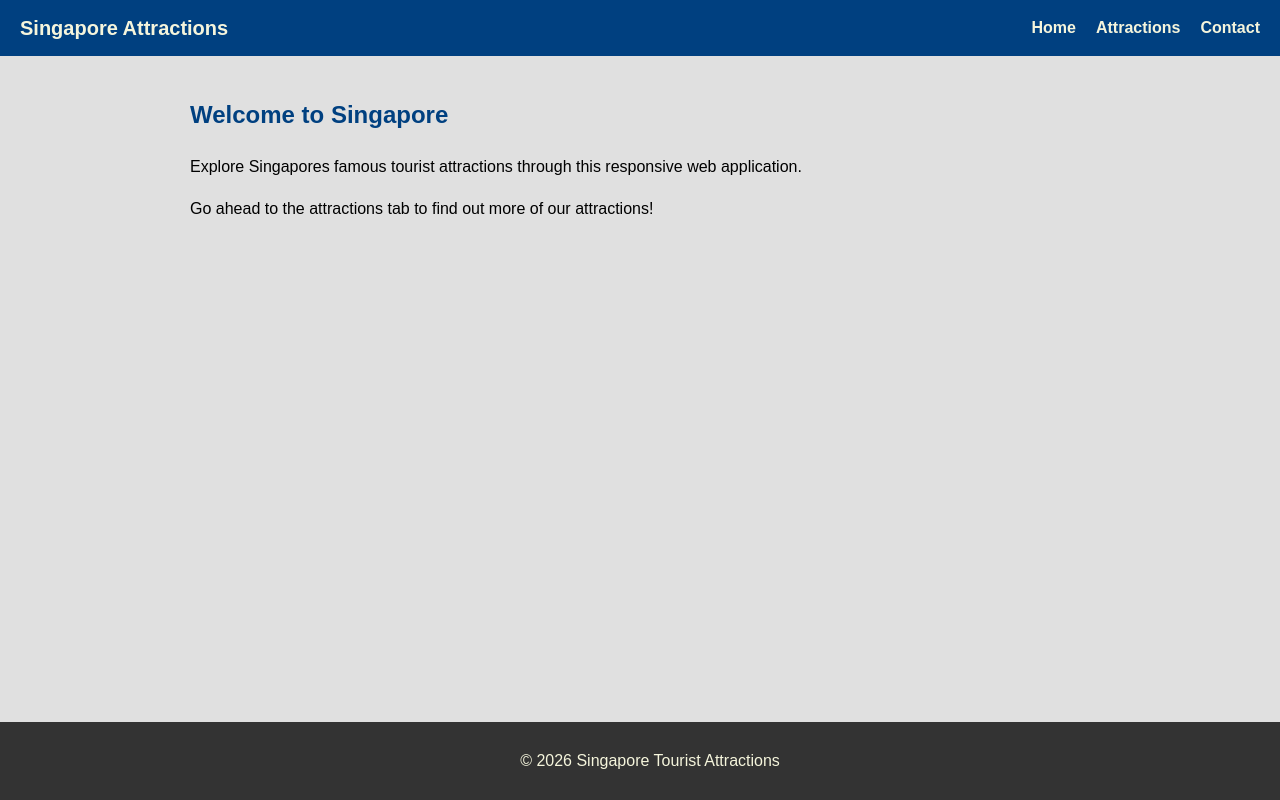
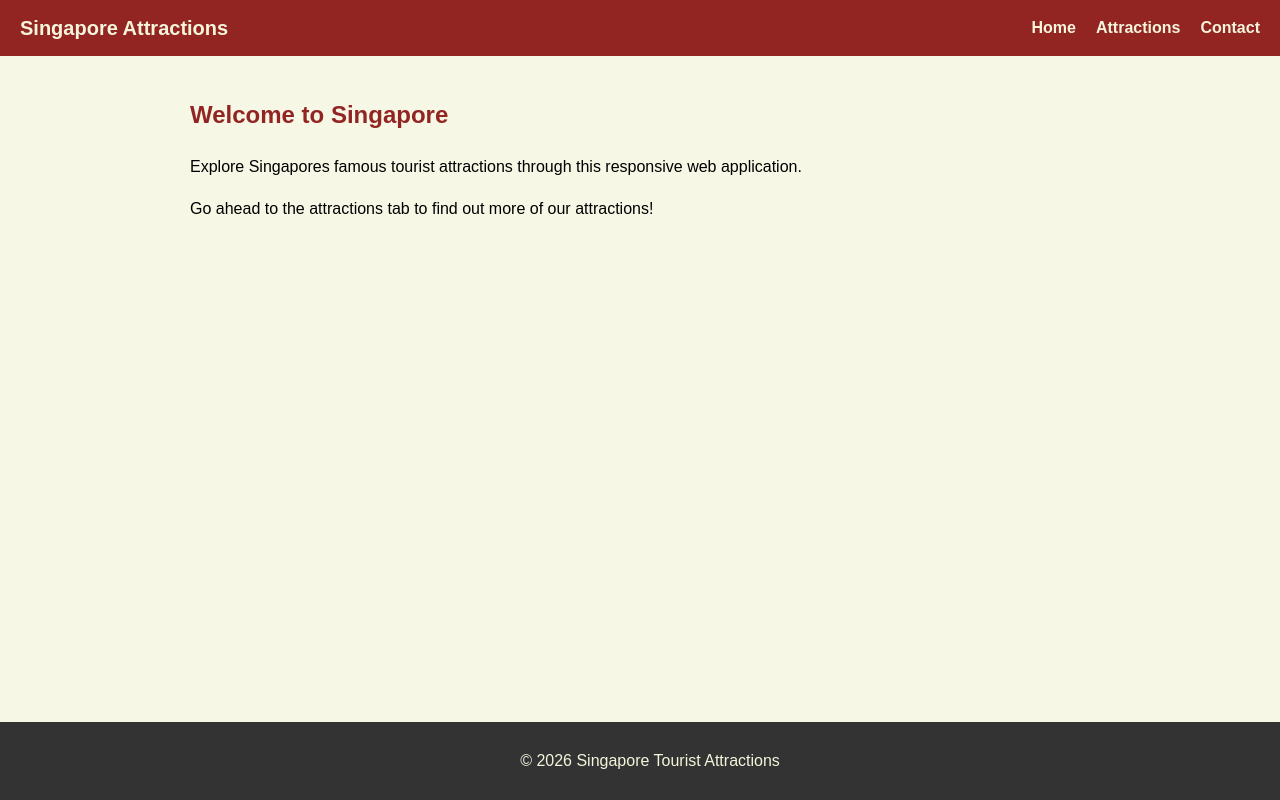
Before and after one commit to Limyh-NP/CSS-Project-yuheng-adrian-hamilton, a Next.js app in the folder my-app/: page / in a window 1280 px wide. Built offline with nearby package versions, Linux system fonts and the light colour scheme.

Commit message:
color changes

```diff
--- a/my-app/app/page.module.css
+++ b/my-app/app/page.module.css
@@ -3,18 +3,16 @@
   margin: 0;
   font-family: Arial, Helvetica, sans-serif;
   line-height: 1.6;
-  background-color: #E0E0E0;
+  background-color: #f7f7e6;
 }
-.gradient {
-  background: linear-gradient(#004080,#28c6e1)
-}
+
 .main {
   padding: 20px;
 
 }
 
 .h1, .h2 {
-  color: #004080;
+  color: #800000d9;
 }
 
 /* ===== Navbar ===== */
@@ -22,7 +20,7 @@
   display: flex;
   justify-content: space-between;
   align-items: center;
-  background-color: #004080;
+  background-color: #800000d9;
   padding: 12px 20px;
 }
 
```
